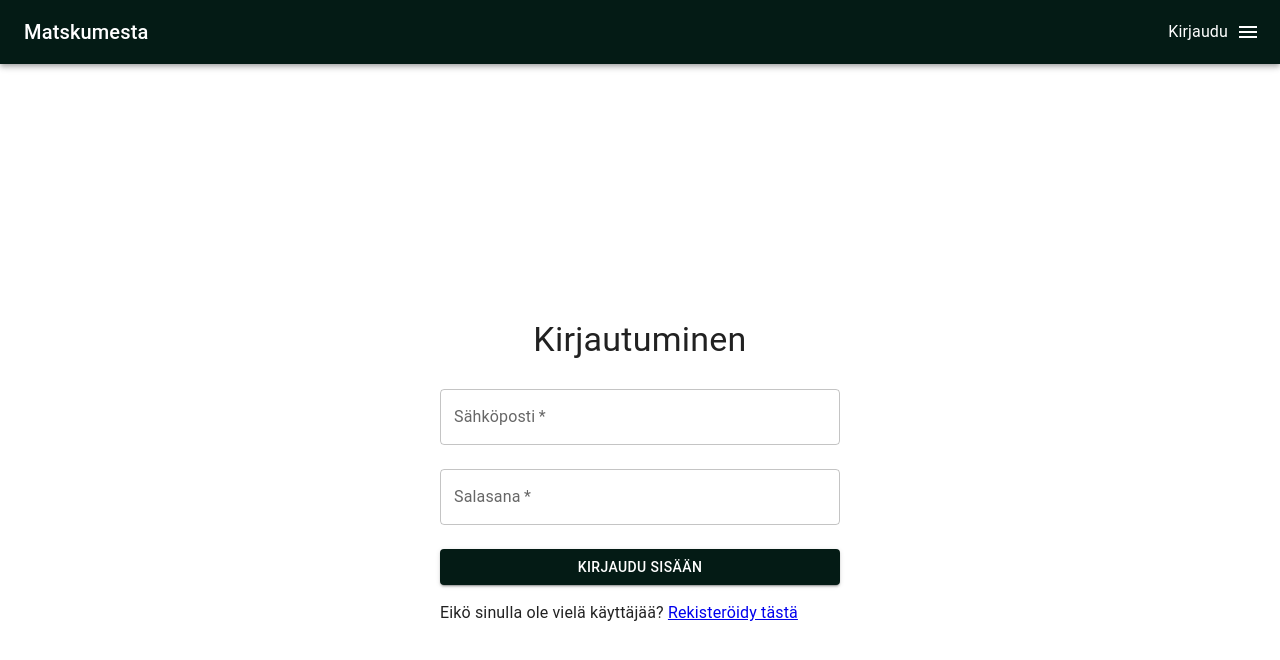
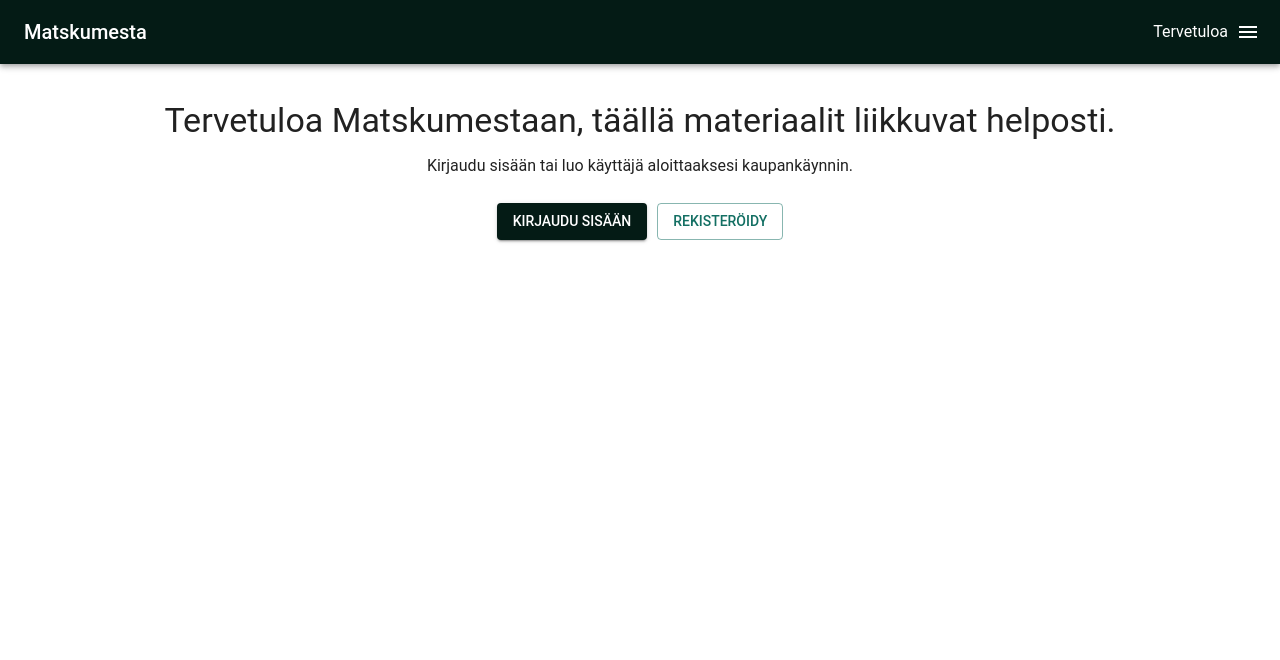
Before and after one commit to anttijoutsenniemi/matskumesta, a React (Create React App) app in the folder front/matskumesta/: page / in a window 1280 px wide. Before the commit this address led to /login. Shown: the top 660 px of the page. Built offline with nearby package versions, Linux system fonts and the light colour scheme.

Commit message:
added landing page, central font and fixes

```diff
--- a/front/matskumesta/src/App.css
+++ b/front/matskumesta/src/App.css
@@ -4,3 +4,17 @@
   background-color: #22AAA1; /*light sea green*/
   background-color: #4ce0d2; /*turquoise*/
 }
+
+.landing-page-container {
+  display: flex;
+  flex-direction: column;
+  align-items: center;
+  text-align: center;
+  padding: 20px;
+}
+
+.button-container {
+  margin-top: 20px;
+  display: flex;
+  gap: 10px;
+}
--- a/front/matskumesta/src/App.tsx
+++ b/front/matskumesta/src/App.tsx
@@ -1,7 +1,9 @@
 import React from 'react';
+import './App.css';
 import { BrowserRouter as Router, Routes, Route } from 'react-router-dom';
 import MainLayout from './components/MainLayout';
 import HomePage from './pages/HomePage';
+import LandingPage from './pages/LandingPage';
 import SignUpPage from './pages/SignupPage';
 import LoginPage from './pages/LoginPage';
 import ProtectedRoute from './components/ProtectedRoute';
@@ -13,10 +15,11 @@ const App: React.FC = () => {
       <MainLayout>
         <Routes>
           {/*Public routes*/}
+          <Route path="/" element={<LandingPage />} />
           <Route path="/login" element={<LoginPage />} />
           <Route path="/signup" element={<SignUpPage />} />
           {/*Protected routes*/}
-          <Route path="/" element={<ProtectedRoute><HomePage /></ProtectedRoute>} />
+          <Route path="/home" element={<ProtectedRoute><HomePage /></ProtectedRoute>} />
         </Routes>
       </MainLayout>
     </Router>
--- a/front/matskumesta/src/components/ApiFetches.tsx
+++ b/front/matskumesta/src/components/ApiFetches.tsx
@@ -2,7 +2,7 @@ import axios from "axios";
 
 export const signupSelf = async (reqBody: object) => {
     try {
-        // const response = await axios.post('/auth/signup',
+        //const response = await axios.post('/auth/signup',
         const response = await axios.post('http://localhost:8000/auth/signup',
         reqBody, //req.body
         {
@@ -19,7 +19,7 @@ export const signupSelf = async (reqBody: object) => {
 
 export const loginSelf = async (reqBody : object) => {
   try {
-    //   const response = await axios.post('/auth/login',
+      //const response = await axios.post('/auth/login',
       const response = await axios.post('http://localhost:8000/auth/login',
       reqBody, //req.body
       {
--- a/front/matskumesta/src/components/MainLayout.tsx
+++ b/front/matskumesta/src/components/MainLayout.tsx
@@ -30,11 +30,13 @@ const MainLayout: React.FC<{ children: React.ReactNode }> = ({ children }) => {
   const getSubtitle = (path: string) => {
     switch (path) {
       case '/':
-        return 'Etusivu';
+        return 'Tervetuloa';
       case '/login':
         return 'Kirjaudu';
       case '/signup':
         return 'Rekisteröidy';
+      case '/home':
+        return 'Etusivu';
       default:
         return '';
     }
--- a/front/matskumesta/src/index.css
+++ b/front/matskumesta/src/index.css
@@ -11,3 +11,5 @@ code {
   font-family: source-code-pro, Menlo, Monaco, Consolas, 'Courier New',
     monospace;
 }
+
+@import url('https://fonts.googleapis.com/css2?family=Roboto:wght@400;500;700&display=swap');
--- /dev/null
+++ b/front/matskumesta/src/pages/LandingPage.tsx
@@ -0,0 +1,32 @@
+import React from 'react';
+import { Button, Box, Typography } from '@mui/material';
+import { useNavigate } from 'react-router-dom';
+
+
+const LandingPage: React.FC = () => {
+    const navigate = useNavigate();
+    const goToSignup = () => {
+        navigate('./signup');
+    }
+    const goToLogin = () => {
+        navigate('./login');
+    }
+  return <div className='landing-page-container'>
+  <Typography variant="h4" gutterBottom>
+    Tervetuloa Matskumestaan, täällä materiaalit liikkuvat helposti.
+  </Typography>
+  <Typography variant="body1" gutterBottom>
+    Kirjaudu sisään tai luo käyttäjä aloittaaksesi kaupankäynnin.
+  </Typography>
+  <Box className='button-container'>
+    <Button variant="contained" color="primary" onClick={()=> goToLogin()}>
+      Kirjaudu sisään
+    </Button>
+    <Button variant="outlined" color="secondary" onClick={()=> goToSignup()}>
+      Rekisteröidy
+    </Button>
+  </Box>
+</div>
+};
+
+export default LandingPage;
--- a/front/matskumesta/src/themes/theme.ts
+++ b/front/matskumesta/src/themes/theme.ts
@@ -9,6 +9,18 @@ const theme = createTheme({
       main: '#136F63', // Your secondary color
     },
   },
+  typography: {
+    fontFamily: 'Roboto, Arial, sans-serif',
+    h1: {
+      fontFamily: 'Roboto, Arial, sans-serif',
+      fontWeight: 700, // Example for customizing header fonts
+    },
+    body1: {
+      fontFamily: 'Roboto, Arial, sans-serif',
+      fontWeight: 400,
+    },
+  }
+
 });
 
 export default theme;
```
Also changed, not shown: 1 other file (tests, documents, lock files or other folders).
